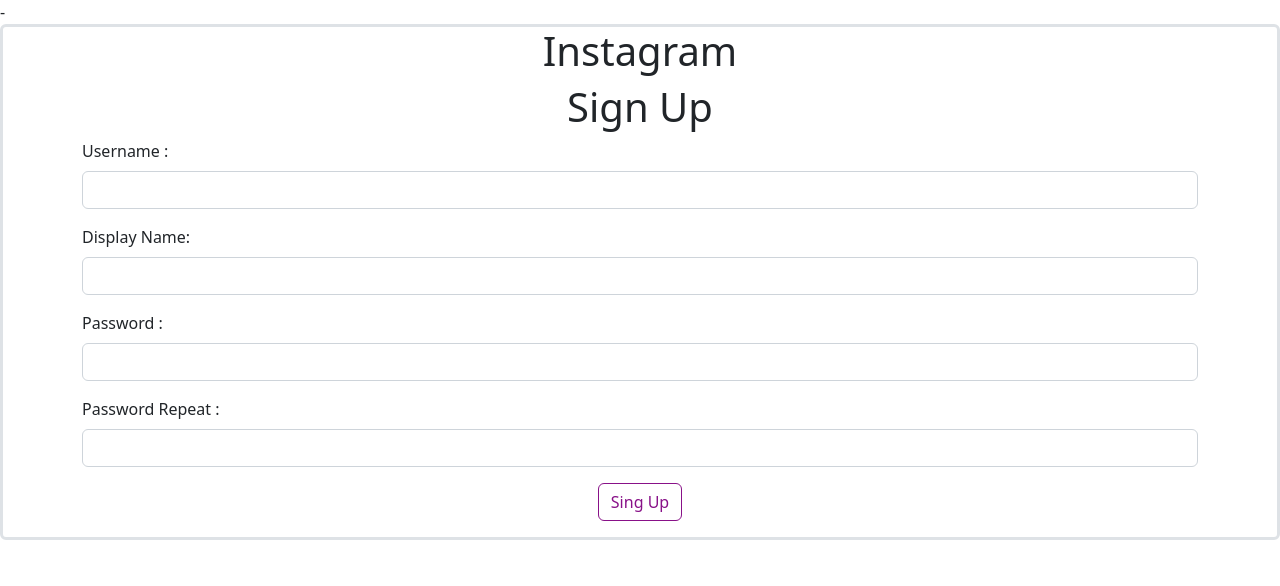
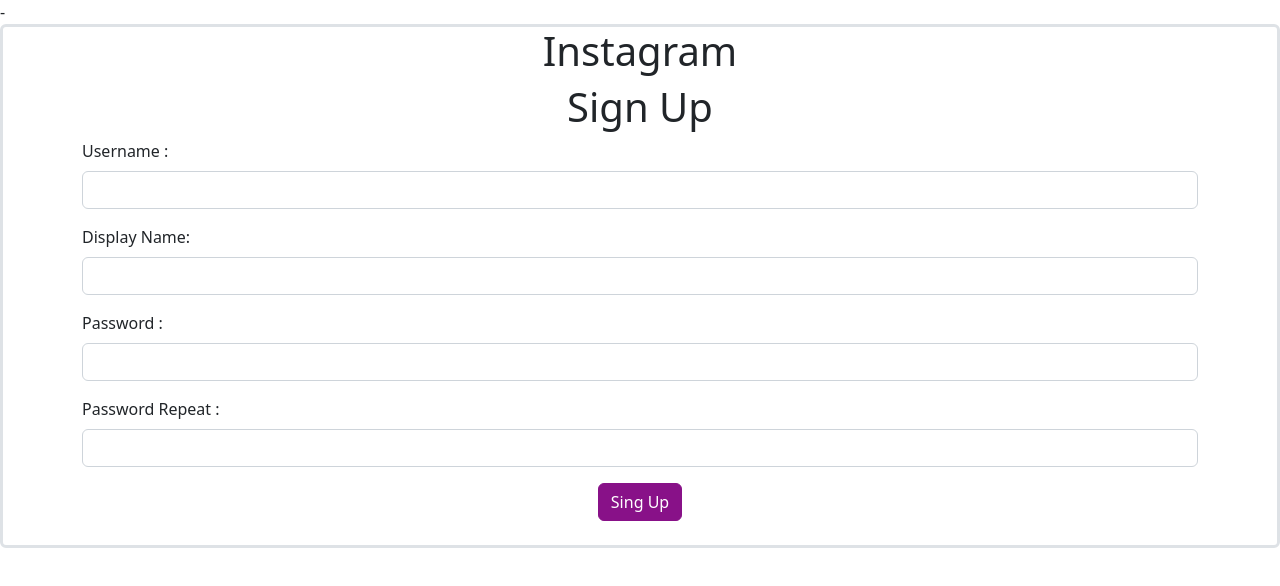
Before and after one commit to mehmetklllc/clone-instagram, a React (Create React App) app: page / in a window 1280 px wide. Shown: the top 586 px of the page. Built offline with nearby package versions, Linux system fonts and the light colour scheme.

Commit message:
added userApi.js and refactoring react project

```diff
--- /dev/null
+++ b/src/api/userApi.js
@@ -0,0 +1,5 @@
+import axios from "axios";
+
+export const signUp = (body) => {
+    return axios.post('/api/create-user', body);
+}
--- a/src/bootstrap-override.scss
+++ b/src/bootstrap-override.scss
@@ -1,2 +1,3 @@
 $primary:#818;
+
 @import '~bootstrap/scss/bootstrap.scss';
--- a/src/index.js
+++ b/src/index.js
@@ -3,7 +3,7 @@ import ReactDOM from 'react-dom/client';
 import './index.css';
 import './bootstrap-override.scss'
 import App from './App';
-import UserSignUpPage from './UserSignupPage'
+import UserSignUpPage from './pages/UserSignupPage'
 import reportWebVitals from './reportWebVitals';
 
 const root = ReactDOM.createRoot(document.getElementById('root'));
--- a/src/UserSignupPage.js
+++ b/src/pages/UserSignupPage.js
@@ -1,9 +1,9 @@
 import React from "react";
-import axios from "axios";
+import {signUp} from "../api/userApi";
 
 class UserSignupPage extends React.Component {
     state = {
-        username: null, displayName: null, password: null, passwordRepeat: null
+        username: null, displayName: null, password: null, passwordRepeat: null, pendingApiCall: false, login: ""
     }
 
     onChange = event => {
@@ -14,7 +14,7 @@ class UserSignupPage extends React.Component {
         });
     }
 
-    onClickSignup = event => {
+    onClickSignup = async event => {
         event.preventDefault();
         const {username, displayName, password} = this.state;
         const body = {
@@ -22,13 +22,27 @@ class UserSignupPage extends React.Component {
             displayName,
             password
         }
-        axios.post('/api/create-user', body);
+        this.setState({pendingApiCall: true});
+        try {
+
+            const response = await signUp(body);
+        } catch (error) {
+
+        }
+        this.setState({pendingApiCall: false});
+
+        /*signUp(body)
+            .then(response => {
+                this.setState({pendingApiCall: false, login: "memo"})
+            }).catch(error => {
+            this.setState({pendingApiCall: false})
+        });*/
     };
 
     render() {
-
+        const {pendingApiCall} = this.state;
         return (
-            <div className="border border-3 rounded ">
+            <div className="border border-3 rounded">
                 <div className="container">
                     <form>
                         <h1 className="text-center">Instagram</h1>
@@ -53,7 +67,17 @@ class UserSignupPage extends React.Component {
                                    onChange={this.onChange}/>
                         </div>
                         <div className="text-center">
-                            <button className="btn btn-outline-primary" onClick={this.onClickSignup}>Sing Up</button>
+                            <button
+                                className="btn btn-primary"
+                                onClick={this.onClickSignup}
+                                disabled={pendingApiCall}
+                            >
+                                {pendingApiCall &&
+                                    <span class="spinner-border spinner-border-sm"></span>} Sing Up
+                            </button>
+                        </div>
+                        <div className="mb-3">
+                            <label className="form-label">{this.state.login} </label>
                         </div>
 
                     </form>
```
